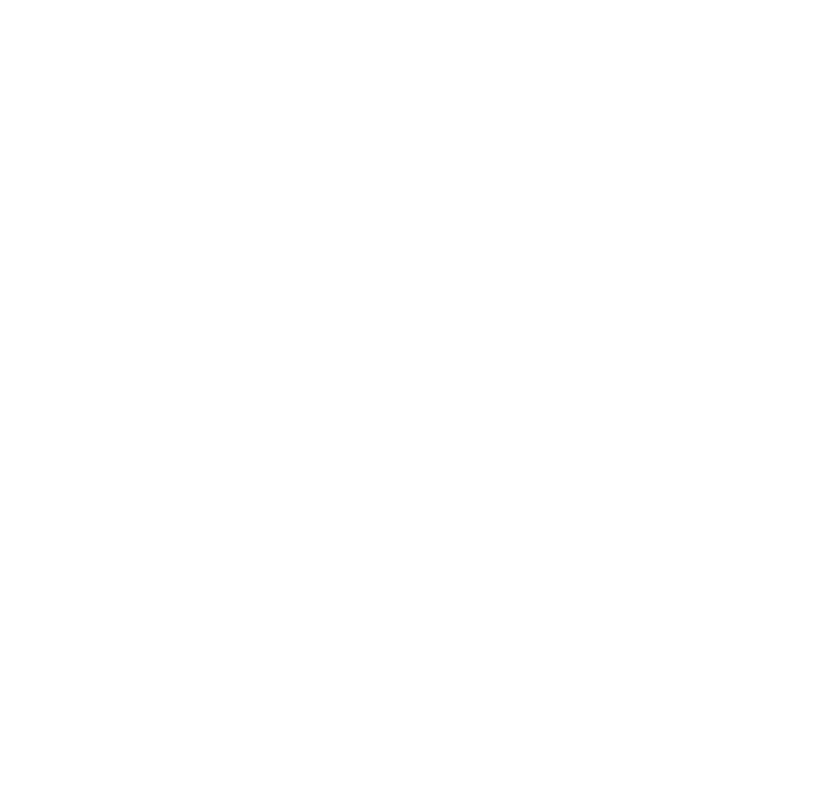
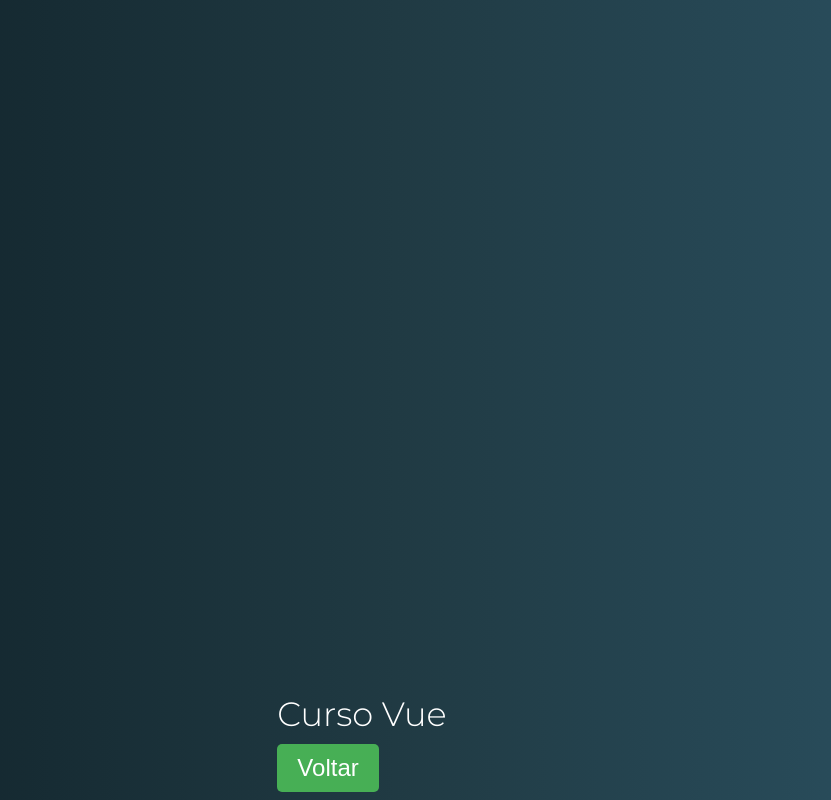
Before and after one commit to isaacwrk/MyVueJSwiki, a Vue app in the folder rotas-exercicios/: page /usuario/1/editar in a window 1280 px wide. Shown: the part 870-1670 px from the top of the page, without its empty margins (245-1076 px from the left). Before the commit the page ends 800 px from the top, so only its background shows below. Built offline with nearby package versions, Linux system fonts and the light colour scheme.

Commit message:
routes guided by hash

```diff
--- a/rotas-exercicios/src/App.vue
+++ b/rotas-exercicios/src/App.vue
@@ -2,7 +2,7 @@
 	<div id="app">
 		<h1>Rotas com VueRouter</h1>
 		<Menu/>
-		<transition enter-active-class="animated rubberBand" leave-active-class="animated rollOut">
+		<transition mode="out-in" enter-active-class="animated rubberBand" leave-active-class="animated rollOut">
 			<router-view />
 		</transition>
 
--- a/rotas-exercicios/src/components/usuario/UsuarioDetalhe.vue
+++ b/rotas-exercicios/src/components/usuario/UsuarioDetalhe.vue
@@ -3,7 +3,7 @@
     <h3>Usuário Detalhe</h3>
     <hr>
     <p><strong>Codigo:</strong>{{id}}</p>
-    <router-link tag="button" primario :to="{name: 'editarUsuario', params:{id:id},query:{completo:true,lingua:'pt'}}">
+    <router-link tag="button" primario :to="{name: 'editarUsuario', params:{id:id},query:{completo:true,lingua:'pt'},hash:'#rodape'}">
         Editar
     </router-link>
   </div>
--- a/rotas-exercicios/src/components/usuario/UsuarioEditar.vue
+++ b/rotas-exercicios/src/components/usuario/UsuarioEditar.vue
@@ -6,6 +6,9 @@
     <!-- buscando dados query do usuarioDetalhe.vue-->
     <p><strong>Completo:</strong>{{ $route.query.completo ? 'Sim' : 'Não'}}</p>
     <p><strong>Língua:</strong>{{ $route.query.lingua}}</p>
+    <div id="rodape">
+      <h3>Curso Vue</h3>
+    </div>
   </div>
 </template>
 
@@ -16,5 +19,7 @@
 </script>
 
 <style>
-
+#rodape{
+  margin-top: 1000px;
+}
 </style>
--- a/rotas-exercicios/src/router.js
+++ b/rotas-exercicios/src/router.js
@@ -15,6 +15,11 @@
     //Index router = first route to load when the app starts
     /*mode: 'history' disable hash --- mode:hash -enable hash*/
     mode:'history',
+    scrollBehavior(to){
+        if(to.hash){
+            return {selector:to.hash}
+        }
+    },
     routes:[{
         name:'inicio',
         path:'/',
```
